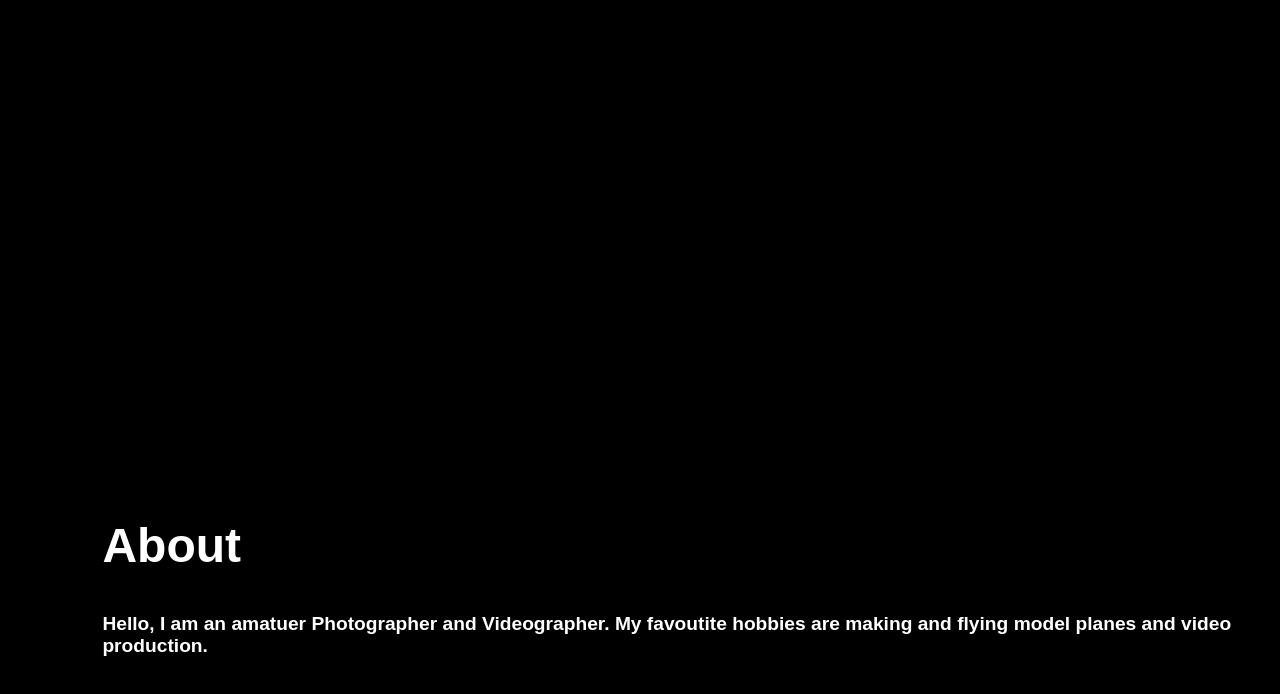
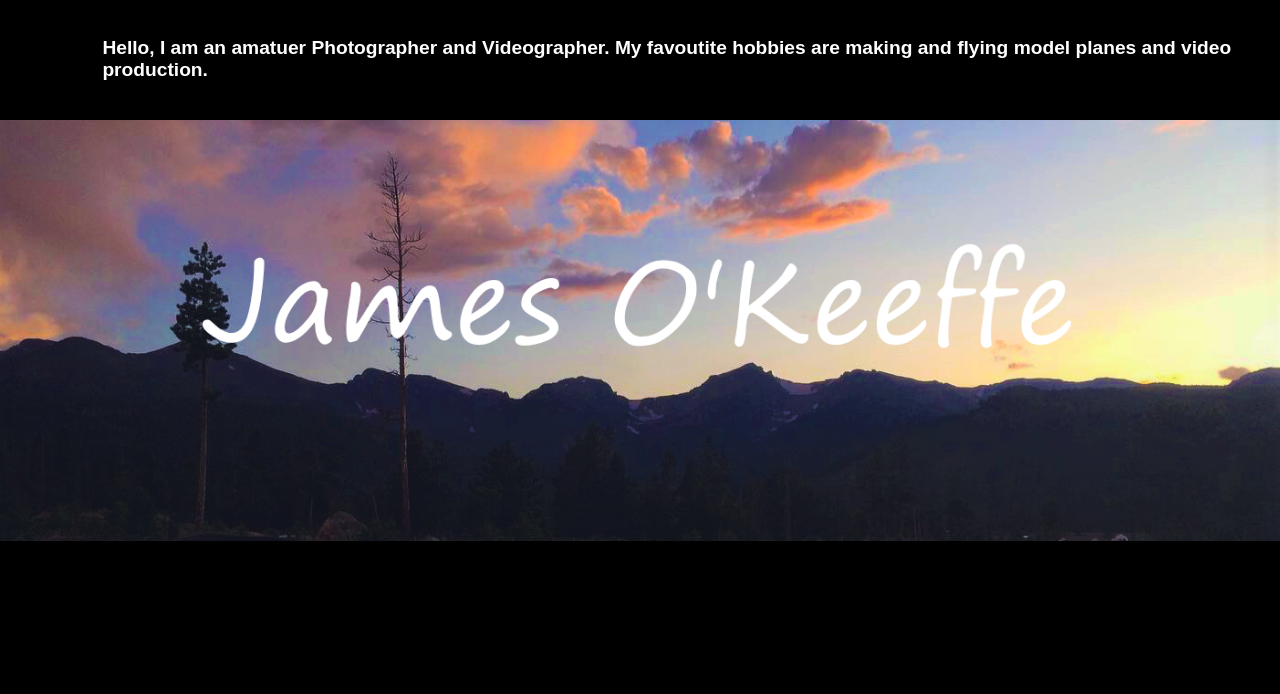
Before and after one commit to James-0keeffe/James-Website, a plain HTML site: page index.html in a window 1280 px wide. Shown: the part 98-792 px from the top of the page. Drawn offline with Linux system fonts and the light colour scheme.

Commit message:
Update index.html

```diff
--- a/index.html
+++ b/index.html
@@ -57,7 +57,6 @@ iframe {
 article {
 	float: left;
 	padding-left: 8%;
-	padding-top: 45%;
 	background-color: black;
 
 }
```
